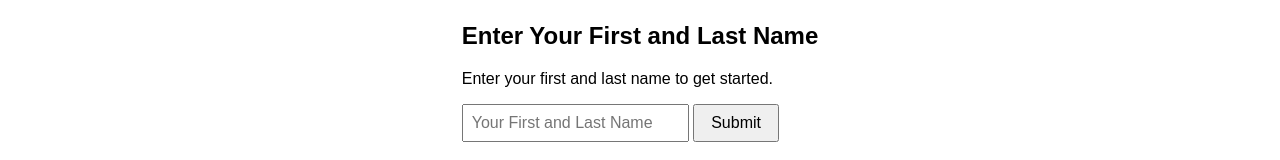
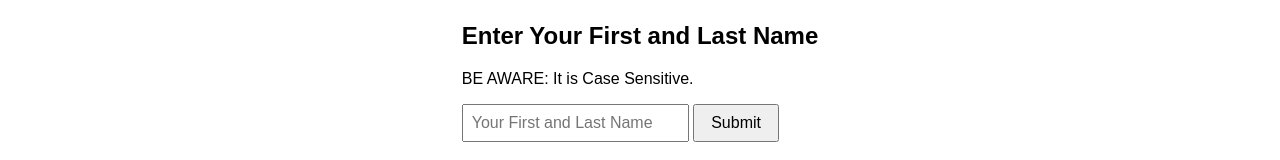
Before and after one commit to sawrona/Riddle, a plain HTML site: page index.html in a window 1280 px wide. Shown: the part 142-302 px from the top of the page. Drawn offline with Linux system fonts and the light colour scheme.

Commit message:
index.html

```diff
--- a/index.html
+++ b/index.html
@@ -13,7 +13,7 @@
     <main>
         <section id="token-section">
             <h2>Enter Your First and Last Name</h2>
-            <p>Enter your first and last name to get started.</p>
+            <p>BE AWARE: It is Case Sensitive.</p>
             <form id="token-form">
                 <input type="text" id="token" placeholder="Your First and Last Name" required>
                 <button type="submit">Submit</button>
```
